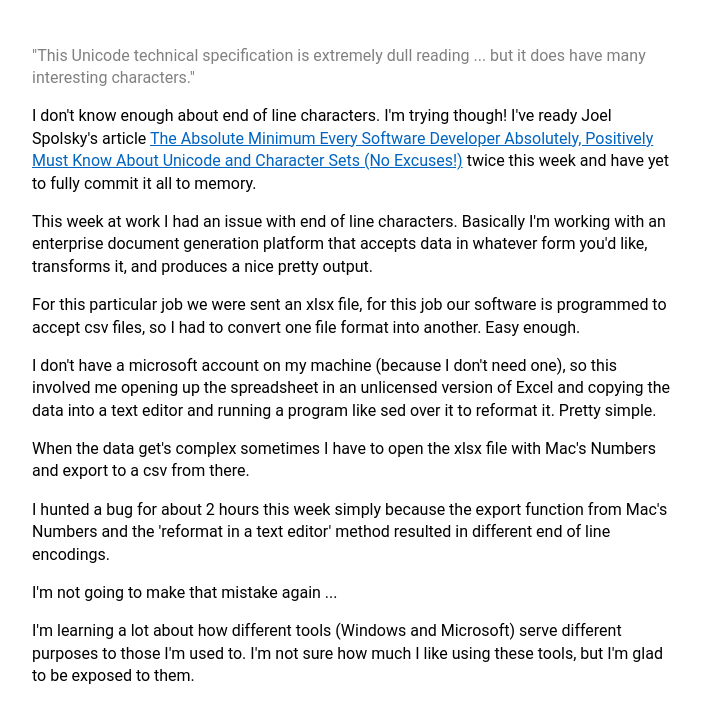
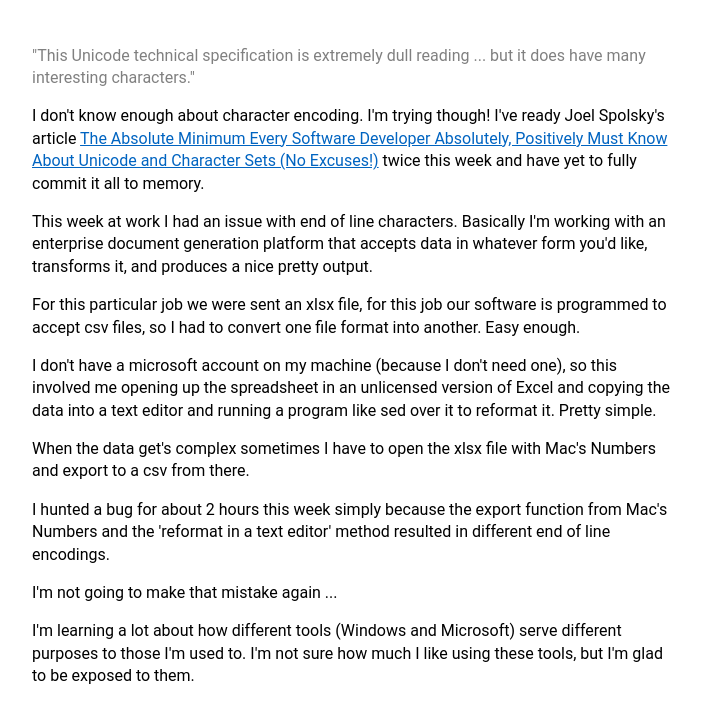
Before and after one commit to joegurr/blog, a plain HTML site: page 2022/EOL-characters.html in a window 1280 px wide. Shown: the part 219-942 px from the top of the page, without its empty margins (288-989 px from the left). Drawn offline with nearby package versions, Linux system fonts and the light colour scheme.

Commit message:
I meant to write character encoding!

```diff
--- a/2022/EOL-characters.html
+++ b/2022/EOL-characters.html
@@ -31,7 +31,7 @@
                 </p>
             </div>
             <div>
-                <p>I don't know enough about end of line characters. I'm trying though! I've ready Joel Spolsky's
+                <p>I don't know enough about character encoding. I'm trying though! I've ready Joel Spolsky's
                     article <a
                         href="https://www.joelonsoftware.com/2003/10/08/the-absolute-minimum-every-software-developer-absolutely-positively-must-know-about-unicode-and-character-sets-no-excuses/">The
                         Absolute Minimum Every Software Developer Absolutely, Positively Must Know About Unicode and
```
